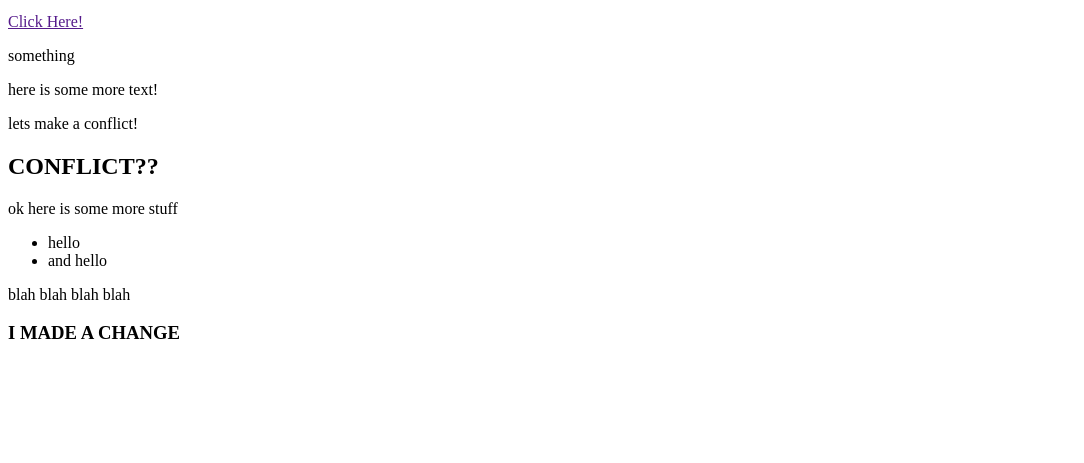
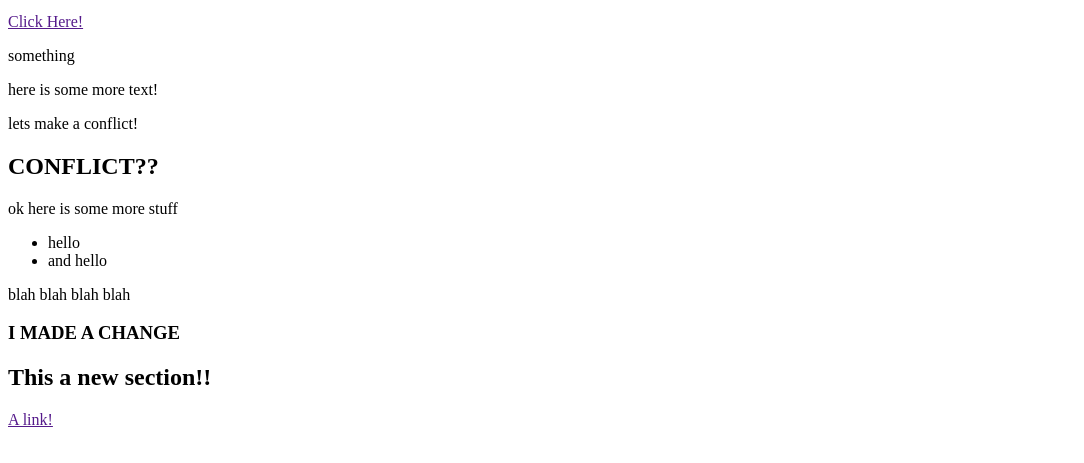
Before and after one commit to EstherEdell/shiny-couscous, a plain HTML site: page index.html in a window 1280 px wide. Shown: the part 101-564 px from the top of the page, without its empty margins (0-1084 px from the left). Drawn offline with Linux system fonts and the light colour scheme.

Commit message:
making some changes

```diff
--- a/index.html
+++ b/index.html
@@ -23,5 +23,10 @@
     </ul>
     <p>blah blah blah blah</p>
     <h3>I MADE A CHANGE</h3>
+
+    <section>
+        <h2>This a new section!!</h2>
+        <a href="">A link!</a>
+    </section>
 </body>
 </html>
```
